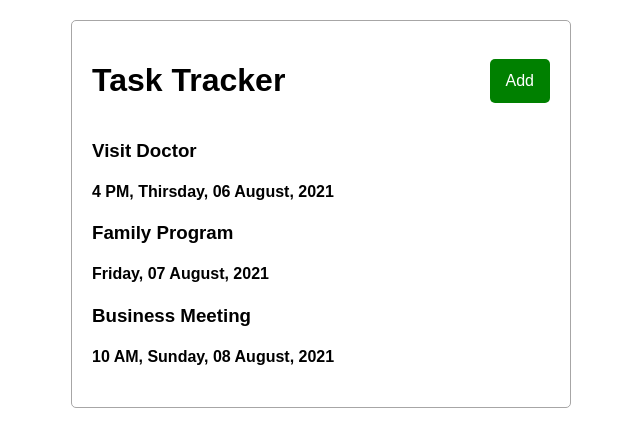
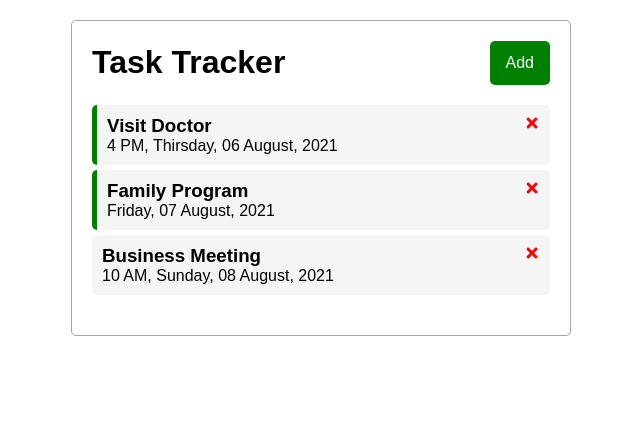
Before and after one commit to ttanvirr/react-task-tracker, a React (Create React App) app: page / in a window 1280 px wide. Shown: the top 446 px of the page, without its empty margins (319-959 px from the left). Built offline with nearby package versions, Linux system fonts and the light colour scheme.

Commit message:
React icons, Conditional styling

```diff
--- a/package.json
+++ b/package.json
@@ -8,6 +8,7 @@
     "@testing-library/user-event": "^12.8.3",
     "react": "^17.0.2",
     "react-dom": "^17.0.2",
+    "react-icons": "^4.2.0",
     "react-scripts": "^4.0.3",
     "web-vitals": "^1.1.2"
   },
--- a/src/components/Task.js
+++ b/src/components/Task.js
@@ -1,9 +1,14 @@
+import { FaTimes } from "react-icons/fa";
+
 const Task = ({task}) => {
-    console.log(task);
+
     return (
-        <div>
-            <h3>{task.task}</h3>
-            <h4>{task.date}</h4>
+        <div className={`task ${task.reminder ? "reminder" : ""}`}>
+            <div>
+                <h3>{task.task}</h3>
+                <p>{task.date} </p>
+            </div>
+            <FaTimes style={{color:"red", cursor:"pointer"}} />
         </div>
     )
 }
--- a/src/components/Tasks.js
+++ b/src/components/Tasks.js
@@ -4,23 +4,26 @@ const tasks = [
     {
       id: 1,
       task: "Visit Doctor",
-      date: "4 PM, Thirsday, 06 August, 2021"
+      date: "4 PM, Thirsday, 06 August, 2021",
+      reminder: true
     },
     {
       id: 2,
       task: "Family Program",
-      date: "Friday, 07 August, 2021"
+      date: "Friday, 07 August, 2021",
+      reminder: true
     },
     {
       id: 3,
       task: "Business Meeting",
-      date: "10 AM, Sunday, 08 August, 2021"
+      date: "10 AM, Sunday, 08 August, 2021",
+      reminder: false
     }
   ]
 
 const Tasks = () => {
     return (
-        <div>
+        <div className="tasks">
             {tasks.map(task => (
                 <Task key = {task.id} task = {task} />
             ))}
--- a/src/index.css
+++ b/src/index.css
@@ -1,9 +1,16 @@
+@import url('https://fonts.googleapis.com/css2?family=Open+Sans:wght@400;600;800&display=swap');
+
 * {
     box-sizing: border-box;
 }
 
 body {
     font-family: sans-serif;
+    margin: 0;
+    padding: 0;
+}
+
+h1, h2, h3, h4, h5, h6, p, ul {
     margin: 0;
     padding: 0;
 }
@@ -30,3 +37,22 @@ body {
     font-size: 1rem;
     cursor: pointer;
 }
+
+.tasks {
+    margin: 20px 0;
+}
+
+.task {
+    background-color:whitesmoke;
+    border-radius: 5px;
+    padding: 10px;
+    margin: 5px 0;
+    cursor: default;
+    user-select: none;
+    display: flex;
+    justify-content: space-between;
+}
+
+.reminder {
+    border-left: 5px solid green;
+}
```
Also changed, not shown: 1 other file (tests, documents, lock files or other folders).
